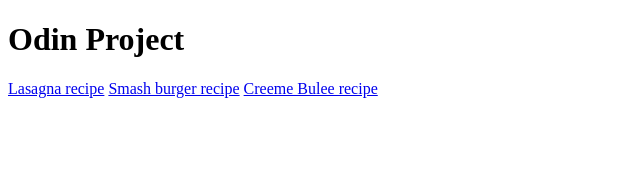
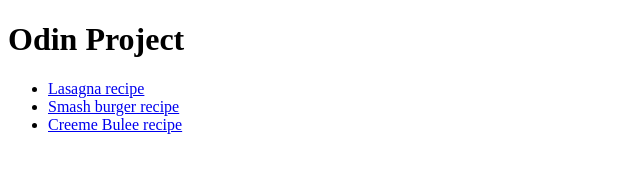
Before and after one commit to axl-devhub/odin-recipes, a plain HTML site: page index.html in a window 1280 px wide. Shown: the whole page, without its empty margins (0-640 px from the left). Drawn offline with Linux system fonts and the light colour scheme.

Commit message:
Make links between index.html and recipes pages

```diff
--- a/index.html
+++ b/index.html
@@ -7,8 +7,10 @@
 </head>
 <body>
     <h1>Odin Project</h1>
-    <a href="recipes/lasagna.html"> Lasagna recipe</a>
-    <a href="recipes/lasagna.html"> Smash burger recipe</a>
-    <a href="recipes/lasagna.html"> Creeme Bulee recipe</a>
+    <ul>
+        <li><a href="recipes/lasagna.html" rel="noreference"> Lasagna recipe</a></li>
+        <li><a href="recipes/smash-burger.html"> Smash burger recipe</a></li>
+        <li><a href="recipes/creeme-bulee.html"> Creeme Bulee recipe</a></li>
+    </ul>
 </body>
 </html>
```
